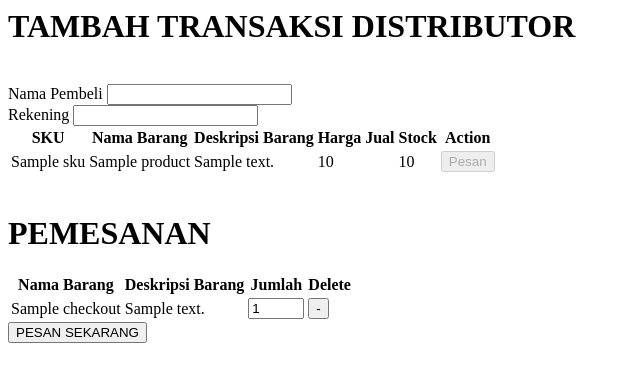
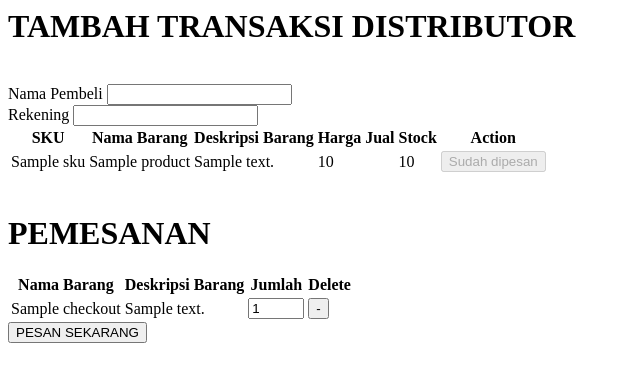
Before and after one commit to Rizals-Company-Lab/Project-Inventory-Management, a PHP site: the page made by DevApp/application/views/transaction_distributor/entryOrder_view.php in a window 1280 px wide. Shown: the top 382 px of the page, without its empty margins (0-640 px from the left). Run offline with PHP 8.4, Linux system fonts and the light colour scheme; the template is opened without the code that fills it: most values are stand-ins (such as "Sample title", 1, 10 or a date in 2020); data that the repository does not hold is empty.

Commit message:
kelewatan bagian distributor

```diff
--- a/DevApp/application/views/transaction_distributor/entryOrder_view.php
+++ b/DevApp/application/views/transaction_distributor/entryOrder_view.php
@@ -64,9 +64,11 @@
                                         ?>
                                         <button
                                             class="bg-blue-700 rounded-md text-white px-5 py-1 shadow-md hover:bg-blue-900"
-                                        <?= $isSKUExist && $singleView->sisa_stock > 0 ? 'disabled' : '' ?>
-                                        type="button"
-                                        onclick="insertDataPesan('<?= $singleView->SKU ?>')">Pesan</button>
+                                            <?= $isSKUExist ? 'disabled' : ($singleView->sisa_stock > 0 ? '' : 'disabled') ?>
+                                            type="button" onclick="insertDataPesan('<?= $singleView->SKU ?>')">
+
+                                            <?= $isSKUExist ? 'Sudah dipesan' : ($singleView->sisa_stock > 0 ? 'Pesan' : 'Stock Kosong') ?>
+                                        </button>
                                     </td>
                                 </tr>
                             <?php endforeach; ?>
@@ -150,7 +152,7 @@ function insertDataPesan(SKU) {
             data: {
                 SKU: SKU
             },
-        success: function(response) {
+            success: function (response) {
                 console.log(response);
                 $("#allContent").html(response);
                 // $.ajax({
@@ -173,7 +175,7 @@ function deleteDataPesan(SKU) {
             data: {
                 SKU: SKU
             },
-        success: function(response) {
+            success: function (response) {
                 console.log(response);
                 $("#allContent").html(response);
                 // $.ajax({
```
Lines whose indentation alone changed are shown as unchanged.
